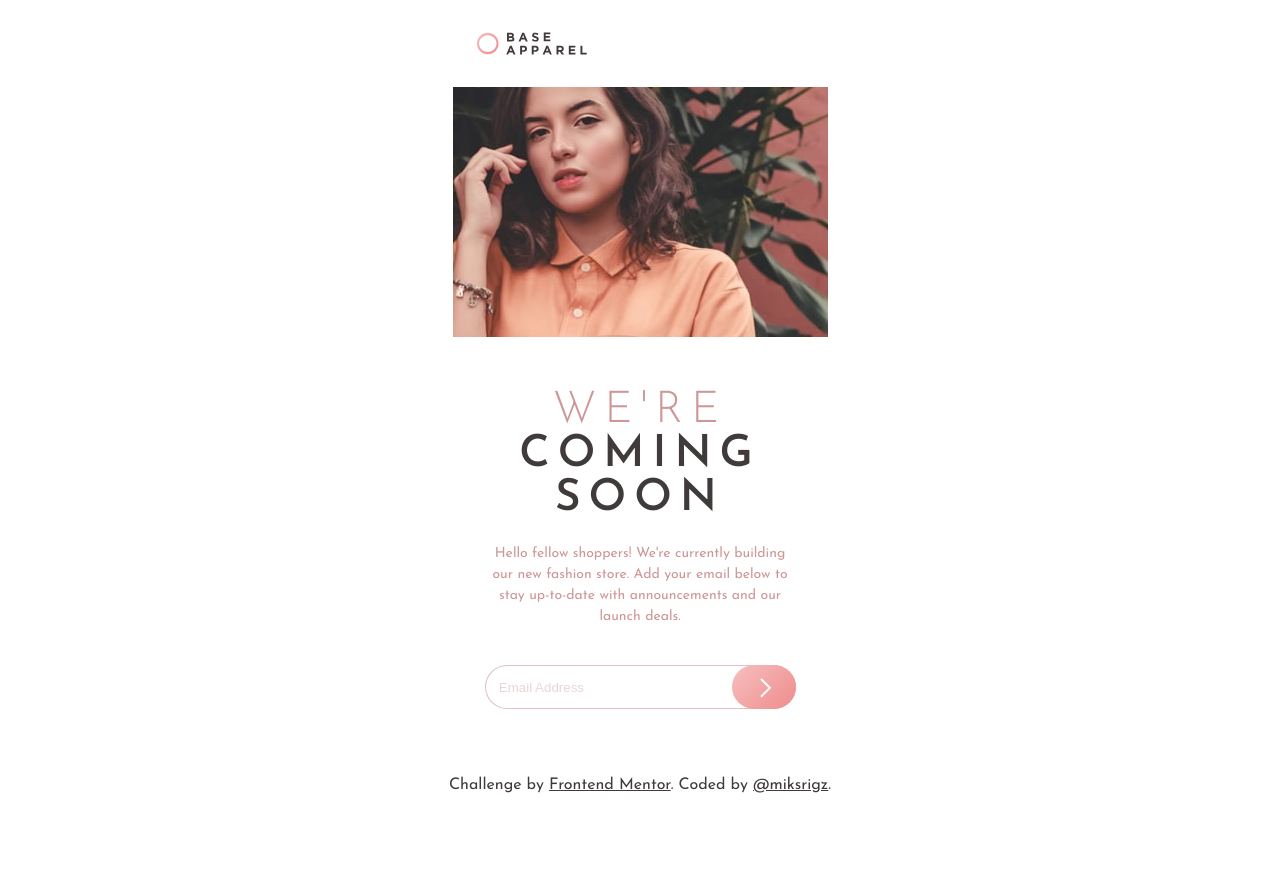
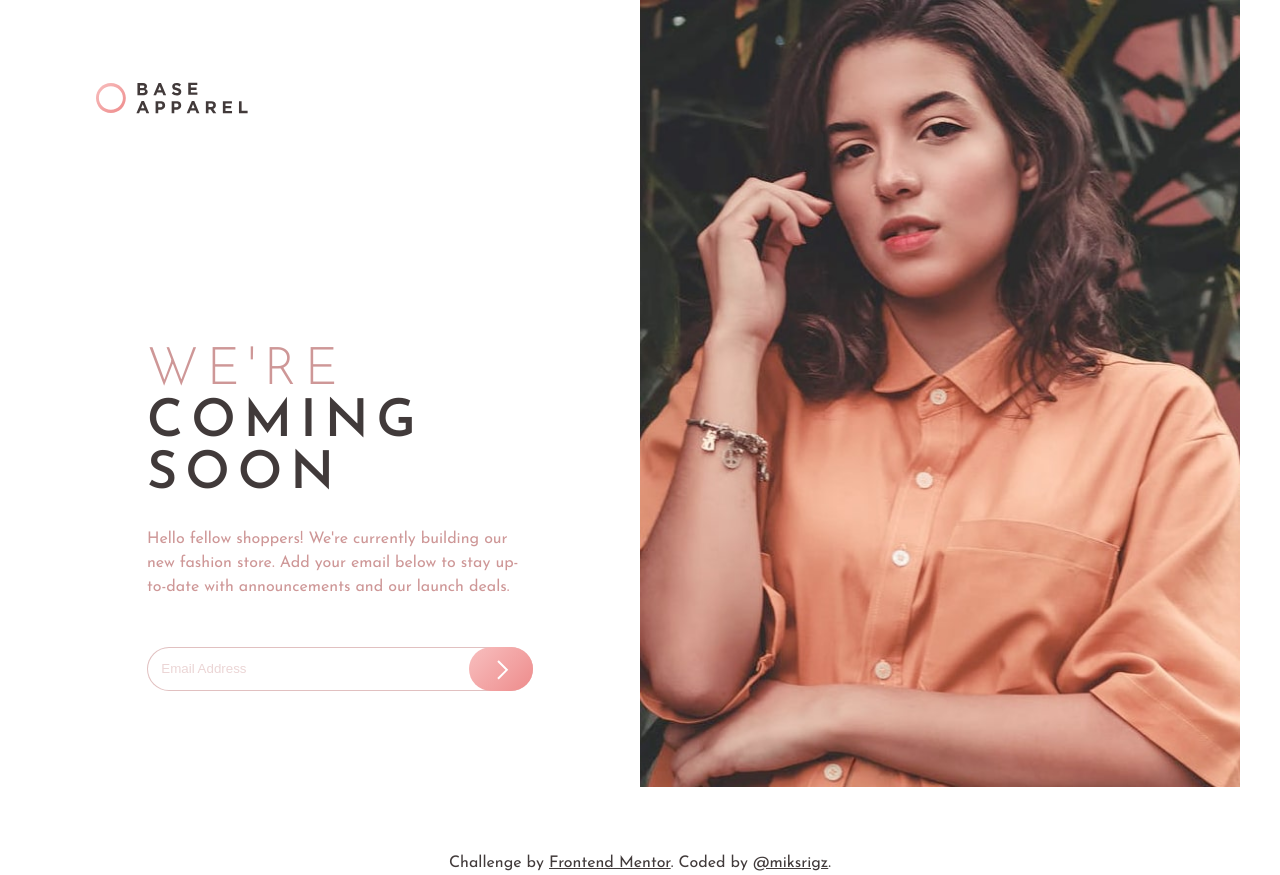
Before and after one commit to mIksrigz/coming-soon-page, a plain HTML site: page index.html in a window 1280 px wide. Before the commit the page ends 800 px from the top, so only its background shows below. Drawn offline with Linux system fonts and the light colour scheme.

Commit message:
responsive
responsivness in range 375 to 1440px

```diff
--- a/style.css
+++ b/style.css
@@ -40,7 +40,7 @@ body {
 }
 
 main {
-  max-width: 375px;
+  max-width: 800px;
   margin: 0 auto;
 }
 
@@ -53,7 +53,17 @@ main {
   padding: 2em 1.5em;
 }
 
+.mobile-background-img {
+  object-fit: cover;
+  object-position: 50% 20%;
+  border: 1px solid red;
+  width: 100%;
+  max-height: 300px;
+}
+
 .content-area {
+  max-width: 450px;
+  margin-inline: auto;
   margin-top: 3.25em;
   padding: 0 2em;
 }
@@ -80,6 +90,7 @@ main {
 .form {
   position: relative;
   margin-bottom: 1.25em;
+  margin: 0 auto;
 }
 
 .email {
@@ -138,6 +149,50 @@ main {
   right: 24px;
 }
 
+@media(width > 999px) {
+  main{
+    display: grid;
+    max-width: 1200px;
+    grid-template-columns: 1fr 1fr;
+    grid-template-rows: 1fr 3fr;
+  }
+
+  .desktop-background-img {
+    display: block;
+    grid-column: 2 / 3;
+    grid-row: 1 / -1;
+  }
+
+  .logo{
+    grid-row: 1 / 2;
+    grid-column: 1 / 2;
+    width: 200px;
+    align-self: center;
+    margin-left: 2em;
+  }
+
+  .content-area{
+    grid-row: 2 / 3;
+    grid-column: 1 / 2;
+    place-content: center;
+    text-align: left;
+  }
+
+  .tittle {
+    font-size: 3.25rem;
+    margin-bottom: 0.5em;
+  }
+
+  .announcement {
+    font-size: 1rem;
+    margin-bottom: 3em;
+  }
+
+  .mobile-background-img {
+    display: none;
+  }
+}
+
 @media(width > 1439px) {
   main {
     display: grid;
@@ -150,14 +205,14 @@ main {
   .logo {
     grid-row: 1 / 2;
     grid-column: 2 / 3;
-    align-self: center;
-    width: 200px;
+    margin-left: 0;
   }
 
   .content-area {
     grid-row: 2 / 3;
     grid-column: 2 / 3;
     text-align: left;
+    max-width: none;
     /* border: 2px solid blue; */
   }
 
@@ -176,6 +231,7 @@ main {
   .form {
     position: relative;
     margin-bottom: 1.25em;
+    max-width: none;
   }
 
   .email {
@@ -240,13 +296,14 @@ main {
 .error-icon[data-visible="true"] {
   position: absolute;
   top: 34%;
-  right: 25%;
-  transform: translateY(-50%);
+  left: 73%;
+  transform: translate(-50%, -50%);
+
 }
 
 @media(width > 1439px) {
   .error-icon[data-visible="true"] {
-    right: 45%;
+    left: 53%;
   }
 }
 
```
